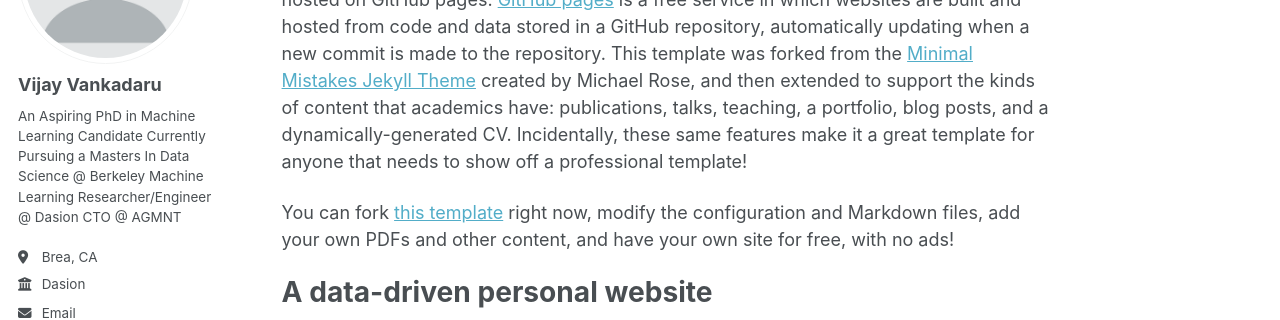
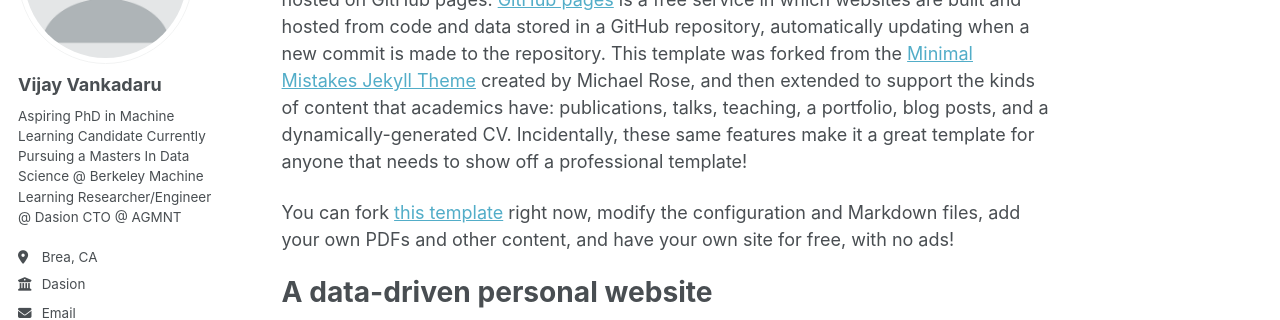
Before and after one commit to Vijay-Vankadaru/vijay-vankadaru.github.io, a Jekyll site: the page built from _pages/about.md, in a window 1280 px wide. Shown: the part 210-530 px from the top of the page. Built offline with Jekyll 4.4.1, drawn with Linux system fonts in a browser that asks for light colours; a script that is not in the unit is left out.

Commit message:
more description changes

```diff
--- a/_config.yml
+++ b/_config.yml
@@ -25,7 +25,7 @@
   avatar           : "profile.png"
   name             : "Vijay Vankadaru"
   pronouns         : # example: "she/her"
-  bio              : "An Aspiring PhD in Machine Learning Candidate \n Currently Pursuing a Masters In Data Science @ Berkeley \n Machine Learning Researcher/Engineer @ Dasion \n CTO @ AGMNT"
+  bio              : "Aspiring PhD in Machine Learning Candidate\n Currently Pursuing a Masters In Data Science @ Berkeley\n Machine Learning Researcher/Engineer @ Dasion\n CTO @ AGMNT"
   location         : "Brea, CA"
   employer         : "Dasion"
   uri              : # URL
```
